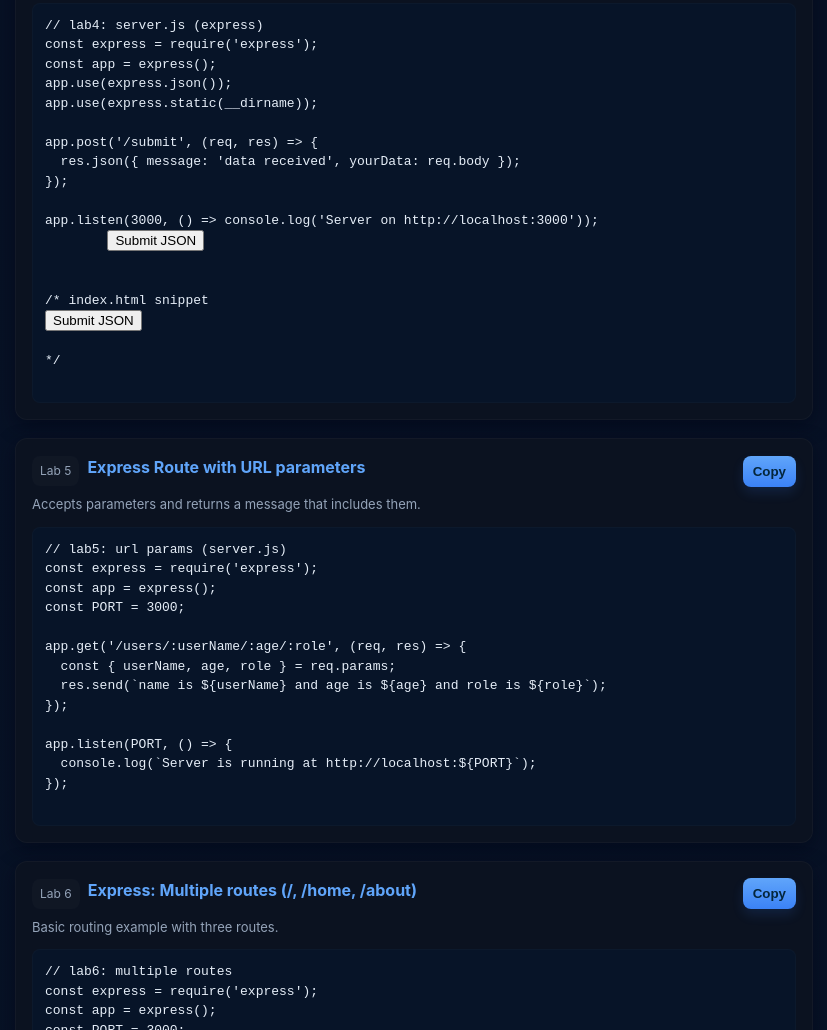
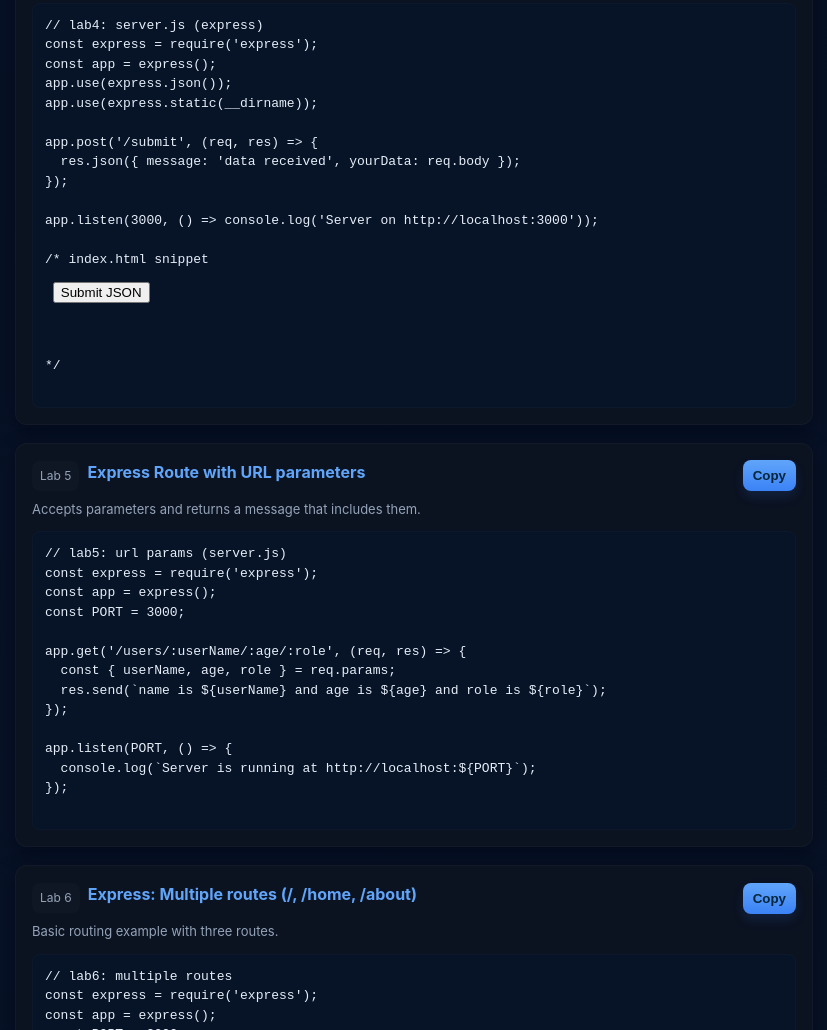
Before and after one commit to spr7zen-sketch/Mern-Stack-Codes, a plain HTML site: page index.html in a window 1280 px wide. Shown: the part 1533-2563 px from the top of the page, without its empty margins (377-1204 px from the left). Drawn offline with Linux system fonts and the light colour scheme.

Commit message:
Update index.html

```diff
--- a/index.html
+++ b/index.html
@@ -190,7 +190,9 @@ app.post('/submit', (req, res) => {
 });
 
 app.listen(3000, () => console.log('Server on http://localhost:3000'));
-        <button onclick="sendData()">Submit JSON</button>
+
+/* index.html snippet
+<p> <button onclick="sendData()">Submit JSON</button>
 <script>
 function sendData() {
   fetch('http://localhost:3000/submit', {
@@ -202,20 +204,7 @@ function sendData() {
   .then(data => alert('Response: ' + JSON.stringify(data)));
 }
 </script>
-
-/* index.html snippet
-<button onclick="sendData()">Submit JSON</button>
-<script>
-function sendData() {
-  fetch('http://localhost:3000/submit', {
-    method: 'POST',
-    headers: { 'Content-Type': 'application/json' },
-    body: JSON.stringify({ name: "BCA", section: "A" })
-  })
-  .then(res => res.json())
-  .then(data => alert('Response: ' + JSON.stringify(data)));
-}
-</script>
+</p>
 */
       </pre>
     </section>
```
